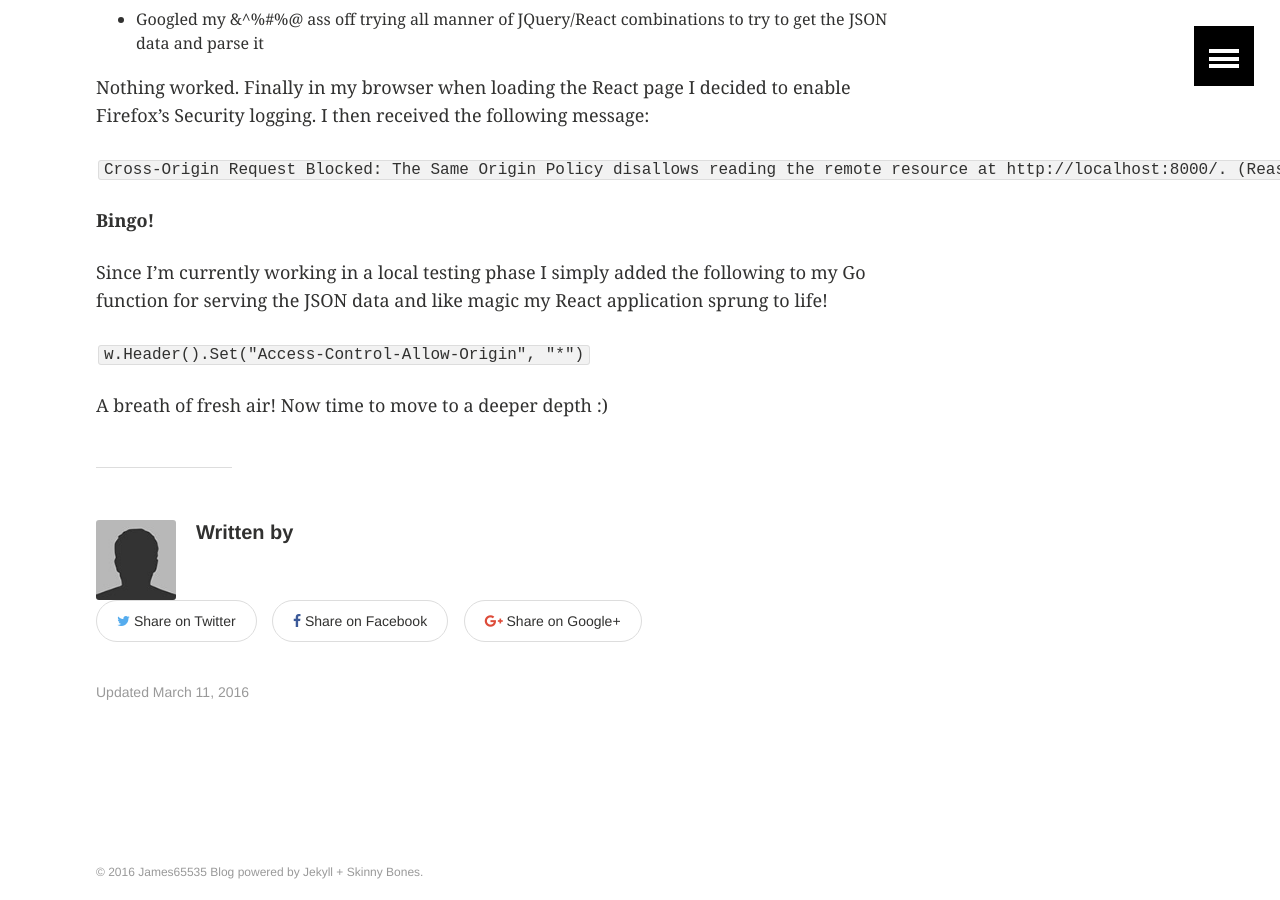
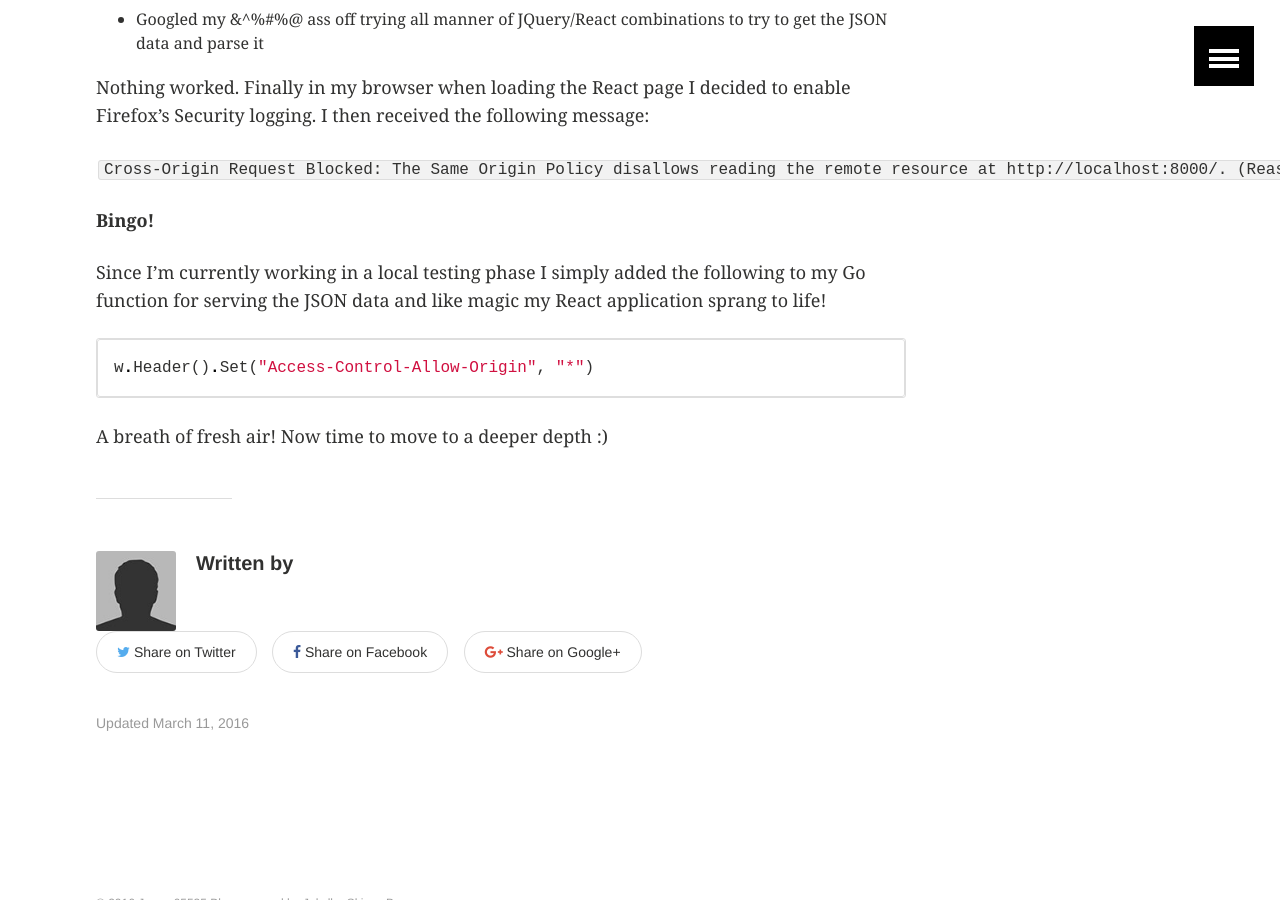
Before and after one commit to james65535/james65535.github.io, a Jekyll site: the page built from _posts/2016-03-11-Navigating-Front-End-Wilderness-pt2.markdown, in a window 1280 px wide and 900 px high, scrolled down 2322 px. Built offline with Jekyll 4.4.1, drawn with Linux system fonts in a browser that asks for light colours.

Commit message:
new post update

```diff
--- a/_posts/2016-03-11-Navigating-Front-End-Wilderness-pt2.markdown
+++ b/_posts/2016-03-11-Navigating-Front-End-Wilderness-pt2.markdown
@@ -99,8 +99,10 @@ Nothing worked.  Finally in my browser when loading the React page I decided to
 
 **Bingo!**
 
-Since I'm currently working in a local testing phase I simply added the following to my Go function for serving the JSON data and like magic my React application sprung to life!
+Since I'm currently working in a local testing phase I simply added the following to my Go function for serving the JSON data and like magic my React application sprang to life!
 
- `w.Header().Set("Access-Control-Allow-Origin", "*")`
+~~~ go
+w.Header().Set("Access-Control-Allow-Origin", "*")
+~~~
 
  A breath of fresh air!  Now time to move to a deeper depth :)
```
